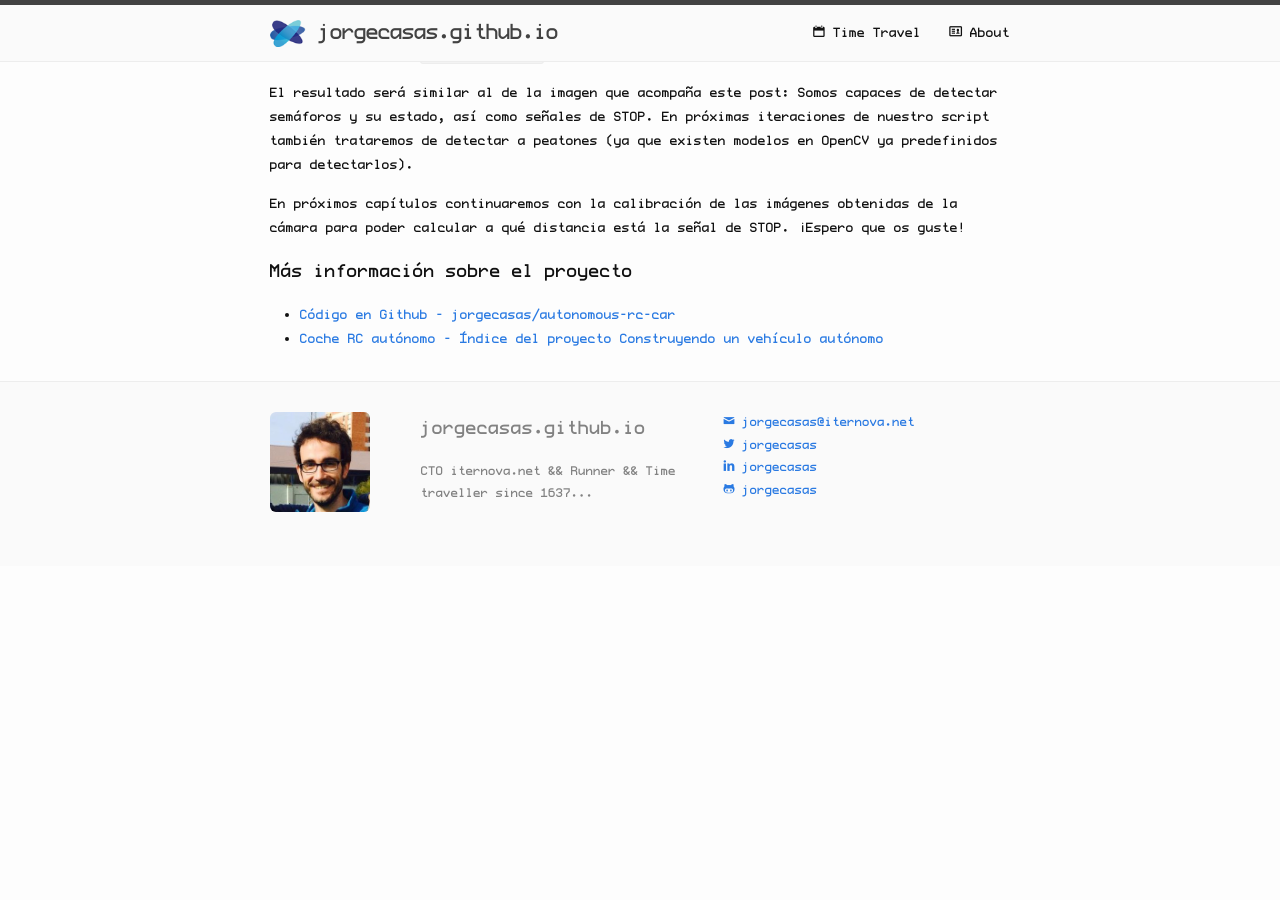
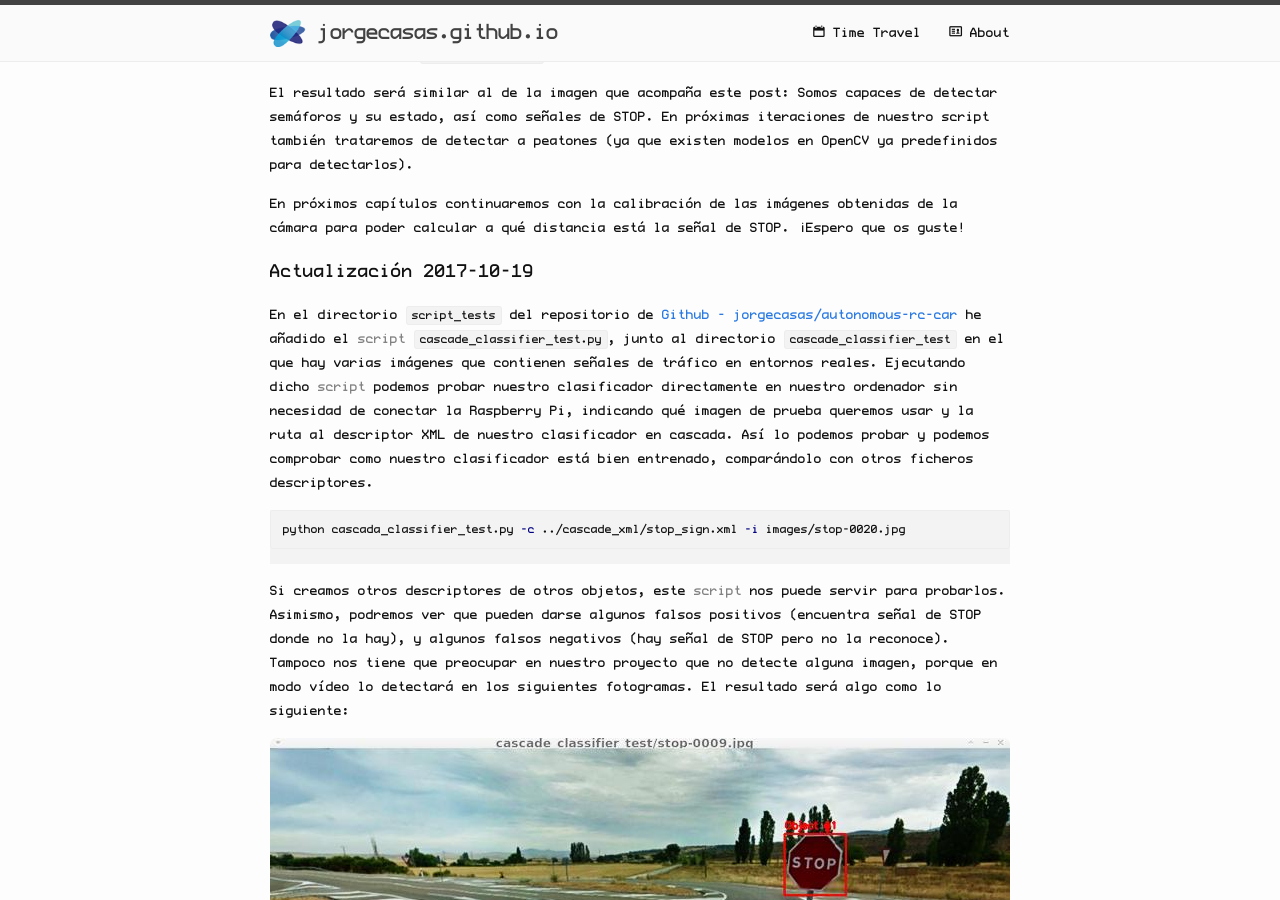
Before and after one commit to jorgecasas/jorgecasas.github.io, a Jekyll site: the page built from _posts/2017-10-18-autonomous-rc-car-ix.markdown, in a window 1280 px wide and 900 px high, scrolled down 6325 px. Built offline with Jekyll 4.4.1, drawn with Linux system fonts in a browser that asks for light colours; comment, search, counter and statistics services are not loaded; before the commit the page ends 6891 px from its top, so only the background shows below that.

Commit message:
Updated post Autonomous RC Car - Detecting STOP signs

````diff
--- a/_posts/2017-10-18-autonomous-rc-car-ix.markdown
+++ b/_posts/2017-10-18-autonomous-rc-car-ix.markdown
@@ -175,6 +175,19 @@ El resultado será similar al de la imagen que acompaña este post: Somos capace
 
 En próximos capítulos continuaremos con la calibración de las imágenes obtenidas de la cámara para poder calcular a qué distancia está la señal de STOP. ¡Espero que os guste!
 
+## Actualización 2017-10-19
+
+En el directorio `script_tests` del repositorio de [Github - jorgecasas/autonomous-rc-car](https://github.com/jorgecasas/autonomous-rc-car) he añadido el _script_ `cascade_classifier_test.py`, junto al directorio `cascade_classifier_test` en el que hay varias imágenes que contienen señales de tráfico en entornos reales. Ejecutando dicho _script_ podemos probar nuestro clasificador directamente en nuestro ordenador sin necesidad de conectar la Raspberry Pi, indicando qué imagen de prueba queremos usar y la ruta al descriptor XML de nuestro clasificador en cascada. Así lo podemos probar y podemos comprobar como nuestro clasificador está bien entrenado, comparándolo con otros ficheros descriptores.
+
+```bash
+python cascada_classifier_test.py -c ../cascade_xml/stop_sign.xml -i images/stop-0020.jpg
+```
+
+Si creamos otros descriptores de otros objetos, este _script_ nos puede servir para probarlos. Asimismo, podremos ver que pueden darse algunos falsos positivos (encuentra señal de STOP donde no la hay), y algunos falsos negativos (hay señal de STOP pero no la reconoce). Tampoco nos tiene que preocupar en nuestro proyecto que no detecte alguna imagen, porque en modo vídeo lo detectará en los siguientes fotogramas. El resultado será algo como lo siguiente:
+
+![Señal de STOP detectada](/assets/images/2017-10-18-cascade-classifier-stop-detected.jpg)
+
+
 ## Más información sobre el proyecto
 
 * [Código en Github - jorgecasas/autonomous-rc-car](https://github.com/jorgecasas/autonomous-rc-car)
````
Also changed, not shown: assets/images/2017-10-18-cascade-classifier-stop-detected.jpg (added).
